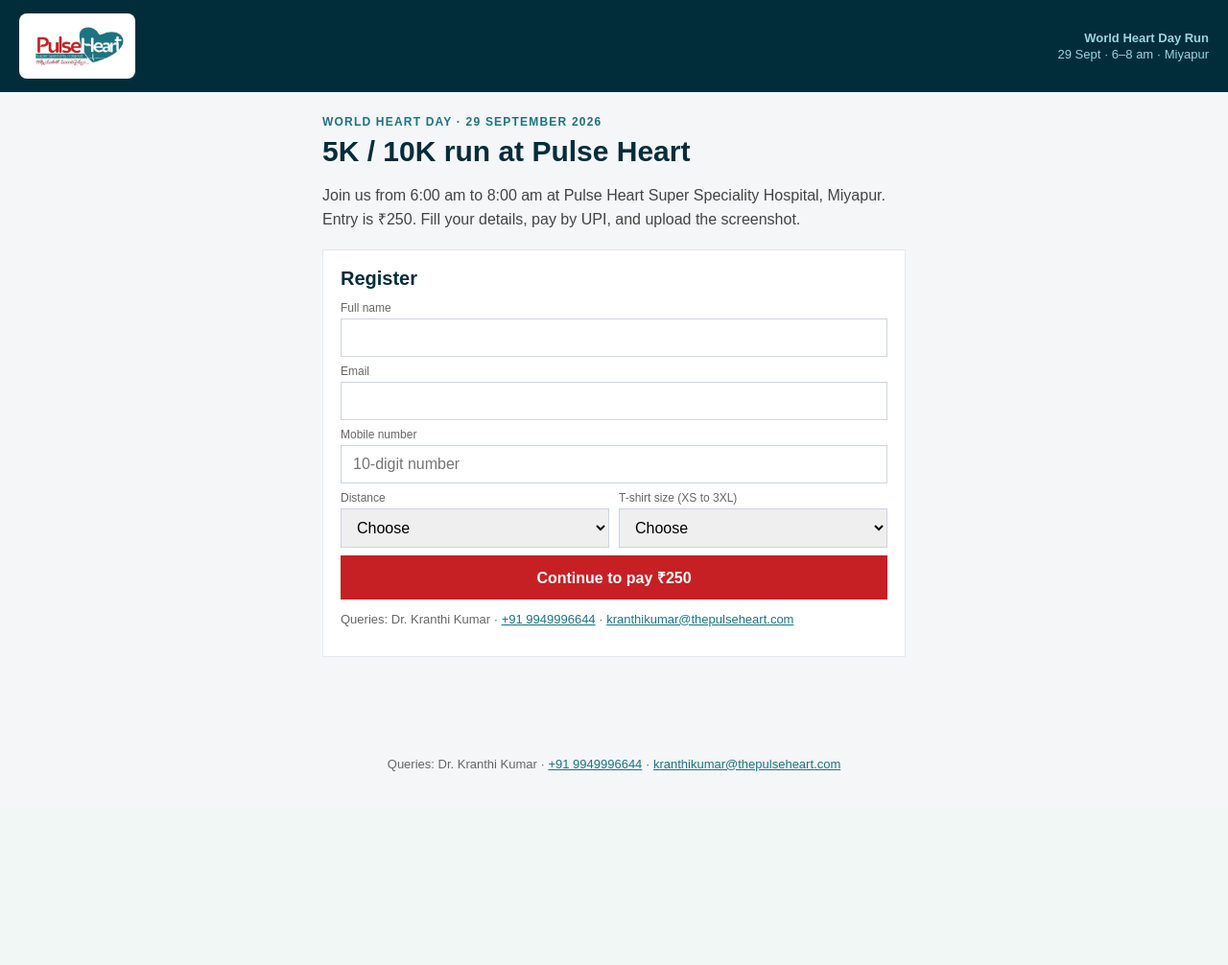
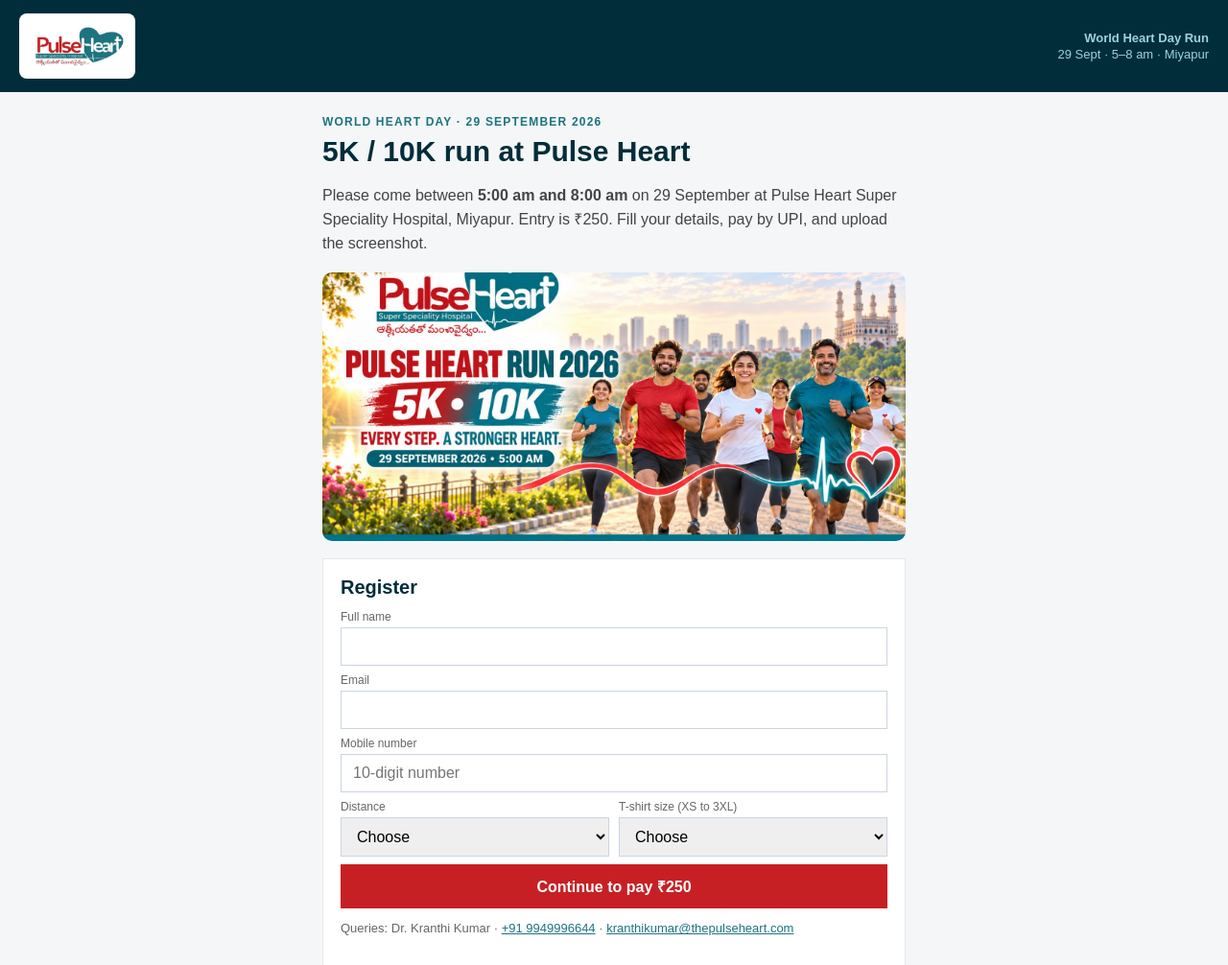
Before and after one commit to suneel999/whd_run, a Flask app: page / in a window 1280 px wide. Shown: the top 1006 px of the page at 96% size. Before the commit the page ends 804 px from the top, so only its background shows below. Run offline with Flask 3, Linux system fonts and the light colour scheme.

Commit message:
Add GPay QR, run photo, and 5am to 8am reporting time.
Co-authored-by: Cursor <cursoragent@cursor.com>

```diff
--- a/app.py
+++ b/app.py
@@ -65,7 +65,8 @@ def inject_event():
     return {
         "fee": env("FEE", "250"),
         "event_date": "29 September 2026",
-        "event_time": "6:00 am – 8:00 am",
+        "event_time": "5:00 am – 8:00 am",
+        "upi_id": env("UPI_ID", "drkranthikumarchintala-5@okhdfcbank"),
         "format_when": db.format_when,
         "TSHIRTS": db.TSHIRTS,
         "DISTANCES": db.DISTANCES,
--- a/mailer.py
+++ b/mailer.py
@@ -41,7 +41,7 @@ def send_success_email(reg: dict) -> None:
         f"Distance: {reg.get('distance')}\n"
         f"T-shirt: {reg.get('tshirt')}\n"
         "Date: Tuesday, 29 September 2026\n"
-        "Time: 6:00 am – 8:00 am\n"
+        "Time: 5:00 am – 8:00 am. Please come between 5:00 am and 8:00 am.\n"
         "Venue: Pulse Heart Super Speciality Hospital, Miyapur, Hyderabad\n\n"
         "Join the official WhatsApp group for reporting time, bib details, and updates:\n"
         f"{group}\n\n"
@@ -57,7 +57,7 @@ def send_success_email(reg: dict) -> None:
         Distance: <strong>{reg.get('distance')}</strong><br>
         T-shirt: <strong>{reg.get('tshirt')}</strong><br>
         Date: <strong>Tuesday, 29 September 2026</strong><br>
-        Time: <strong>6:00 am – 8:00 am</strong><br>
+        Time: <strong>5:00 am – 8:00 am</strong> — please come between 5:00 am and 8:00 am<br>
         Venue: Pulse Heart Super Speciality Hospital, Miyapur, Hyderabad
       </p>
       <p><a href="{group}" style="display:inline-block;background:#25D366;color:#fff;text-decoration:none;padding:12px 18px;border-radius:6px;font-weight:700">Join the WhatsApp group</a></p>
--- a/static/style.css
+++ b/static/style.css
@@ -96,8 +96,18 @@ h2 { color: var(--navy); margin: 0 0 12px; font-size: 20px; }
 .stat b { display: block; font-size: 28px; color: var(--navy); }
 .stat span { color: #666; font-size: 13px; }
 .card { padding: 18px; margin-bottom: 16px; }
+.hero-photo { margin: 0 0 18px; }
+.hero-photo img {
+  width: 100%;
+  height: auto;
+  max-height: 280px;
+  object-fit: cover;
+  border-radius: 10px;
+  display: block;
+}
 .qr-card { text-align: center; }
-.qr-card img { width: 260px; height: 260px; object-fit: contain; background: #fff; }
+.qr-card img { width: 280px; max-width: 100%; height: auto; object-fit: contain; background: #fff; }
+.upi { font-size: 14px; word-break: break-all; margin: 8px 0 0; color: var(--navy); font-weight: 600; }
 .amount { font-size: 36px; font-weight: 700; color: var(--red); margin: 8px 0 0; }
 table { width: 100%; border-collapse: collapse; font-size: 14px; }
 th, td { text-align: left; padding: 10px 8px; border-bottom: 1px solid var(--line); vertical-align: top; }
--- a/templates/public_base.html
+++ b/templates/public_base.html
@@ -4,7 +4,7 @@
   <meta charset="UTF-8">
   <meta name="viewport" content="width=device-width, initial-scale=1">
   <title>{% block title %}World Heart Day 5K/10K Run | Pulse Heart{% endblock %}</title>
-  <meta name="description" content="Register for the Pulse Heart World Heart Day 5K/10K run on 29 September 2026, 6–8 am, Miyapur, Hyderabad. Entry ₹250.">
+  <meta name="description" content="Register for the Pulse Heart World Heart Day 5K/10K run on 29 September 2026, 5–8 am, Miyapur, Hyderabad. Entry ₹250.">
   <link rel="stylesheet" href="{{ url_for('static', filename='style.css') }}">
 </head>
 <body class="public">
@@ -14,7 +14,7 @@
     </a>
     <div class="pub-meta">
       <strong>World Heart Day Run</strong>
-      <span>29 Sept · 6–8 am · Miyapur</span>
+      <span>29 Sept · 5–8 am · Miyapur</span>
     </div>
   </header>
   <main>
--- a/templates/register.html
+++ b/templates/register.html
@@ -3,8 +3,11 @@
 <section class="hero-card">
   <p class="eyebrow">World Heart Day · 29 September 2026</p>
   <h1>5K / 10K run at Pulse Heart</h1>
-  <p class="lead">Join us from 6:00 am to 8:00 am at Pulse Heart Super Speciality Hospital, Miyapur. Entry is ₹{{ fee }}. Fill your details, pay by UPI, and upload the screenshot.</p>
+  <p class="lead">Please come between <strong>5:00 am and 8:00 am</strong> on 29 September at Pulse Heart Super Speciality Hospital, Miyapur. Entry is ₹{{ fee }}. Fill your details, pay by UPI, and upload the screenshot.</p>
 </section>
+<p class="hero-photo">
+  <img src="{{ url_for('static', filename='sample.jpeg') }}" alt="Pulse Heart World Heart Day 5K and 10K run" width="640" height="360">
+</p>
 <div class="card">
   <h2>Register</h2>
   <form method="post" action="/" class="stack">
--- a/templates/thanks.html
+++ b/templates/thanks.html
@@ -8,7 +8,7 @@
   <p class="muted">{{ reg.distance }} · T-shirt {{ reg.tshirt }} · {{ reg.email }}</p>
 </section>
 <div class="card">
-  <p>Keep 29 September morning free: <strong>6:00 am – 8:00 am</strong> at Pulse Heart, Miyapur.</p>
+  <p>Please come between <strong>5:00 am and 8:00 am</strong> on 29 September at Pulse Heart, Miyapur.</p>
   <p class="muted">Queries: {{ query_name }} · <a href="tel:{{ query_phone }}">+91 {{ query_phone }}</a> · <a href="mailto:{{ query_email }}">{{ query_email }}</a></p>
 </div>
 {% endblock %}
```
Also changed, not shown: templates/pay.html (+4 -6 lines), README.md, static/qr.png (added), static/sample.jpeg (added), 1 other file.
